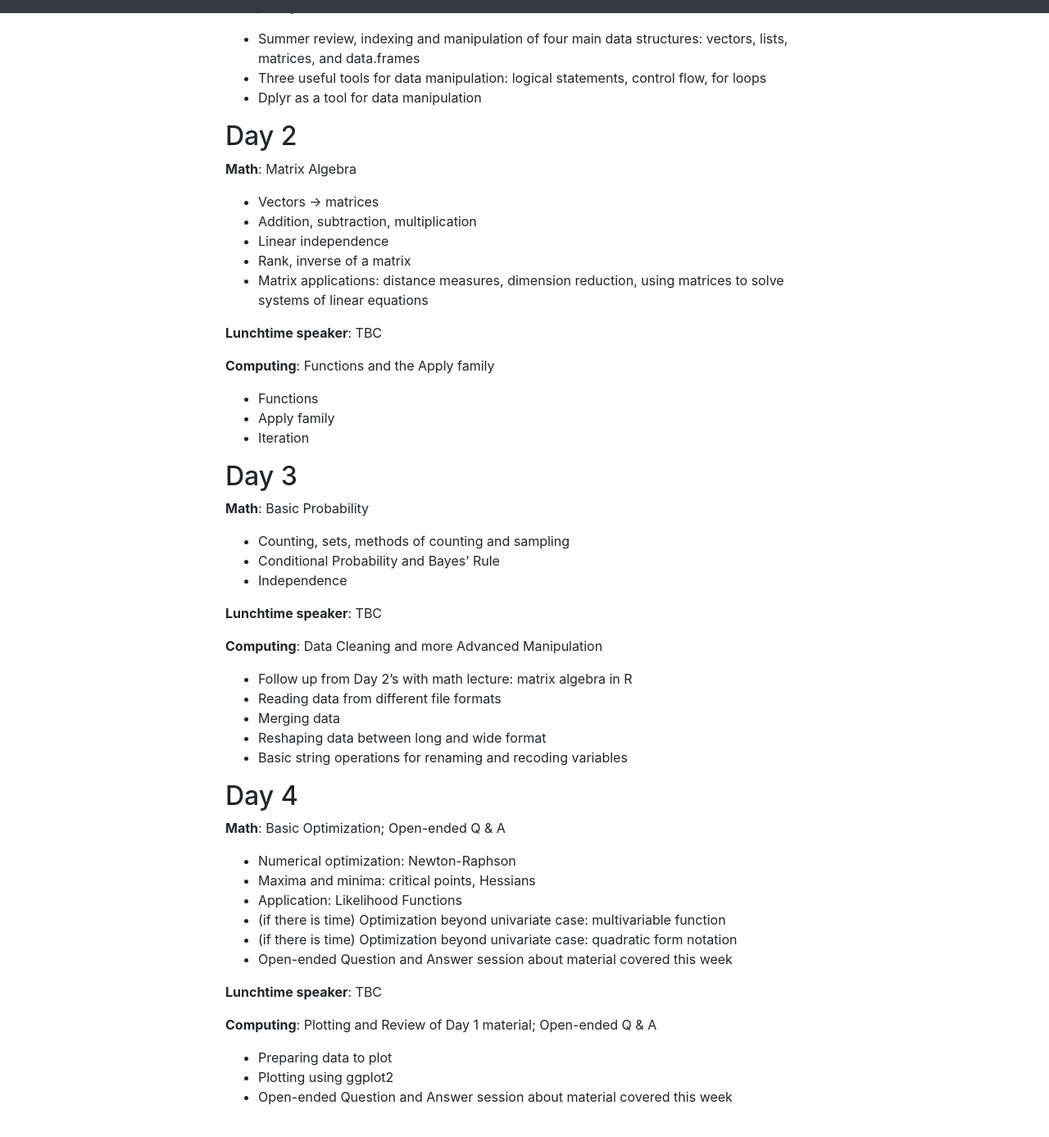
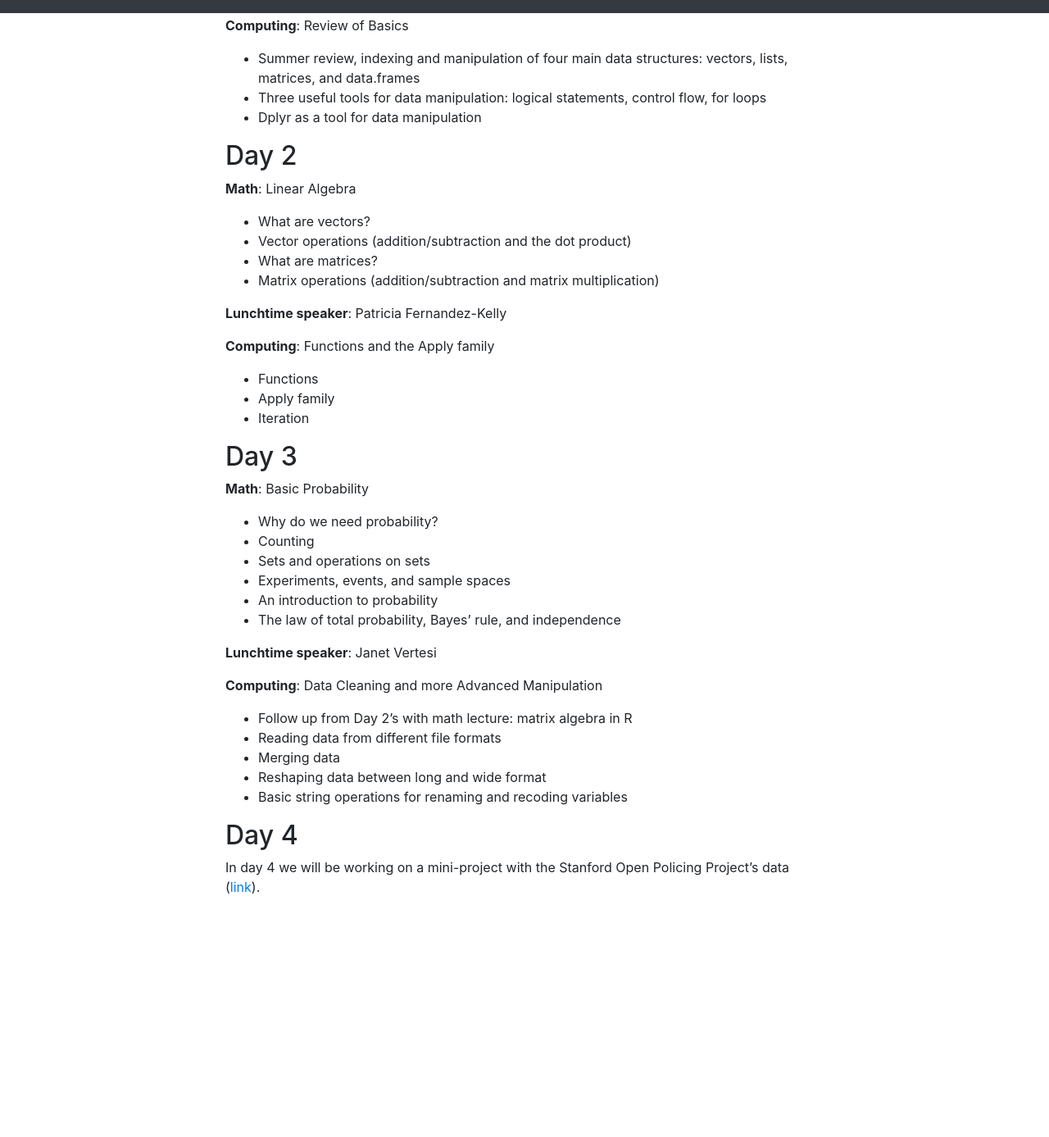
Before and after one commit to bstewart/princeton_methods_camp, a Jekyll site: the page built from camp.md, in a window 1280 px wide and 1400 px high, scrolled down 578 px. Shown: the top 1387 px of the window at 82% size. Built offline with Jekyll 4.4.1, drawn with Linux system fonts in a browser that asks for light colours; our own code applies the rules of GitHub Pages for plain Markdown files; after the commit the page ends 1736 px from its top, so only the background shows below that; some of the changed text lies outside the part shown.

Commit message:
updated camp schedule and speakers

```diff
--- a/camp.md
+++ b/camp.md
@@ -16,11 +16,12 @@ Afternoon session, programming : *2:00 - 4:00 PM*
 
 **Math**: Calculus and its Applications
 
-- Review of summer assignment topics: chain rule, derivatives of logs/exponents
-- Two tools useful for optimization: higher-order derivatives and partial derivatives
-- Preview simple case of univariate optimization
+- What is a deriative and why are we learning about them?
+- Rules for logs and exponents
+- Higher-order derivatives
+- Partial derivatives
 
-**Lunchtime speaker**: TBC
+**Lunchtime speaker**: Adam Goldstein
 
 **Computing**: Review of Basics
 
@@ -30,15 +31,14 @@ Afternoon session, programming : *2:00 - 4:00 PM*
 
 ## Day 2
 
-**Math**: Matrix Algebra
+**Math**: Linear Algebra
 
-- Vectors -> matrices
-- Addition, subtraction, multiplication
-- Linear independence
-- Rank, inverse of a matrix
-- Matrix applications: distance measures, dimension reduction, using matrices to solve systems of linear equations
+- What are vectors?
+- Vector operations (addition/subtraction and the dot product)
+- What are matrices?
+- Matrix operations (addition/subtraction and matrix multiplication)
 
-**Lunchtime speaker**: TBC
+**Lunchtime speaker**: Patricia Fernandez-Kelly
 
 **Computing**: Functions and the Apply family
 
@@ -51,11 +51,14 @@ Afternoon session, programming : *2:00 - 4:00 PM*
 
 **Math**: Basic Probability
 
-- Counting, sets, methods of counting and sampling
-- Conditional Probability and Bayes' Rule
-- Independence
+- Why do we need probability?
+- Counting
+- Sets and operations on sets
+- Experiments, events, and sample spaces
+- An introduction to probability
+- The law of total probability, Bayes' rule, and independence
 
-**Lunchtime speaker**: TBC
+**Lunchtime speaker**: Janet Vertesi
 
 **Computing**: Data Cleaning and more Advanced Manipulation
 
@@ -67,19 +70,4 @@ Afternoon session, programming : *2:00 - 4:00 PM*
 
 ## Day 4
 
-**Math**: Basic Optimization; Open-ended Q & A
-
-- Numerical optimization: Newton-Raphson
-- Maxima and minima: critical points, Hessians
-- Application: Likelihood Functions
-- (if there is time) Optimization beyond univariate case: multivariable function
-- (if there is time) Optimization beyond univariate case: quadratic form notation
-- Open-ended Question and Answer session about material covered this week
-
-**Lunchtime speaker**: TBC
-
-**Computing**: Plotting and Review of Day 1 material; Open-ended Q & A
-
-- Preparing data to plot
-- Plotting using ggplot2
-- Open-ended Question and Answer session about material covered this week
+In day 4 we will be working on a mini-project with the Stanford Open Policing Project's data ([link](https://openpolicing.stanford.edu/data/)).
```
